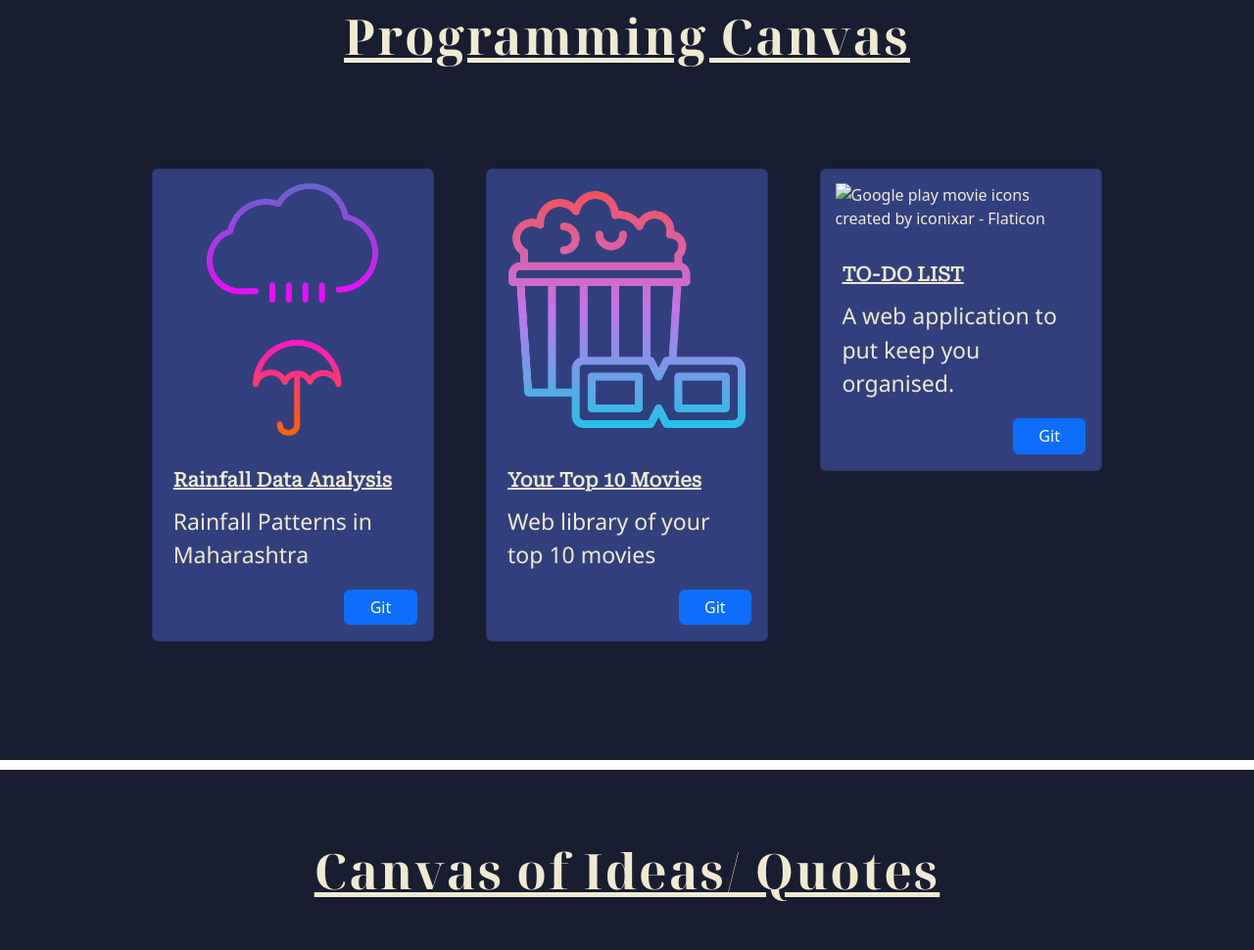
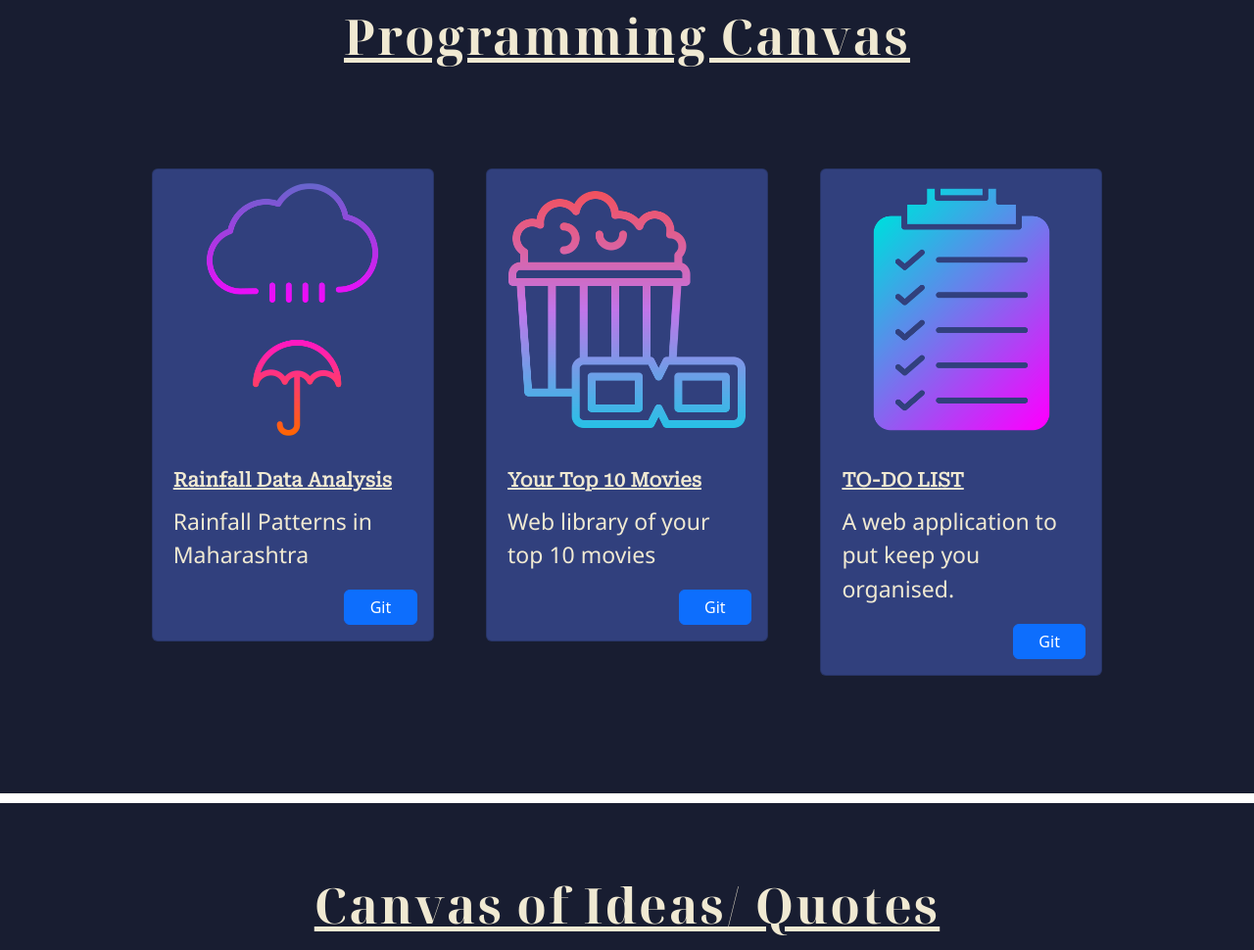
Before and after one commit to W-P-N/Portfolio, a plain HTML site: page index.html in a window 1280 px wide. Shown: the part 1906-2876 px from the top of the page at 98% size. Drawn offline with nearby package versions, Linux system fonts and the light colour scheme.

Commit message:
Added link for image planning.png

```diff
--- a/index.html
+++ b/index.html
@@ -103,7 +103,7 @@
         </div>
         <div class="project-column col-lg-4 col-md-6">
           <div class="card">
-          <img src="" alt="Google play movie icons created by iconixar - Flaticon" class="card-img-top">
+          <img src="images\graphics\planning.png" alt="Google play movie icons created by iconixar - Flaticon" class="card-img-top">
           <div class="card-body">
             <h5 class="card-title"><strong><u>TO-DO LIST</u></strong></h5>
             <p class="card-text">A web application to put keep you organised.</p>
```
